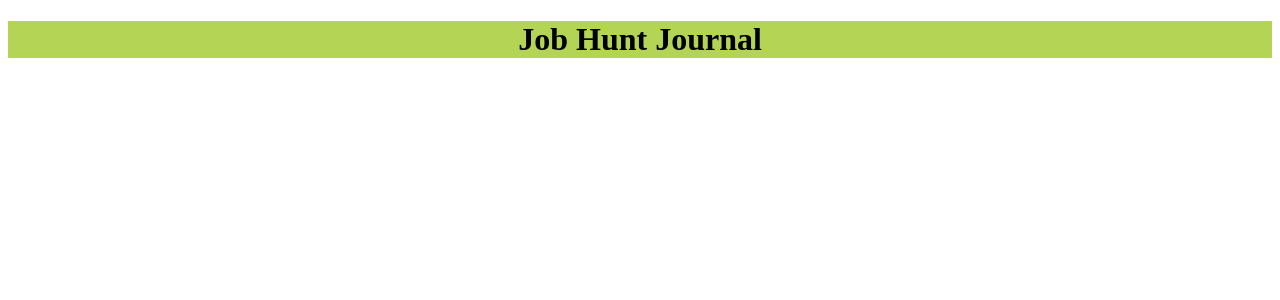
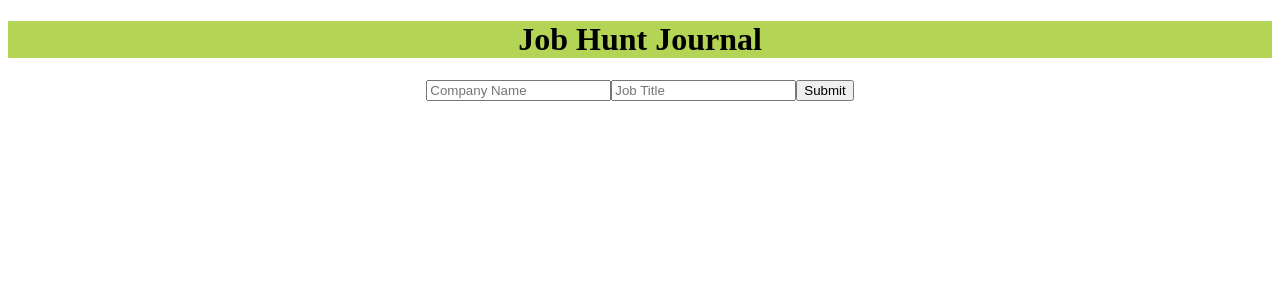
Before and after one commit to SitcomSaxophone/Job_Journal, a React (Create React App) app: page / in a window 1280 px wide. Shown: the top 300 px of the page. Built offline with nearby package versions, Linux system fonts and the light colour scheme.

Commit message:
AddJobForm created | handle functions added

```diff
--- /dev/null
+++ b/src/components/AddJobForm/AddJobForm.js
@@ -0,0 +1,47 @@
+import React, { Component } from 'react';
+
+class AddJobForm extends Component {
+
+    state = {
+        jobToAdd: {
+            company: '',
+            title: '',
+        }
+    }
+
+    handleChangeFor = property => event => {
+        this.setState({
+            jobToAdd: {
+                ...this.state.jobToAdd,
+                [property]: event.target.value,
+            },
+        });
+    }
+
+    handleAddNewJob = event => {
+        event.preventDefault();
+        console.log(this.state.jobToAdd);
+    }
+
+    render() {
+        return (
+            <div>
+                <form onSubmit={this.handleAddNewJob}>
+                    <input
+                        placeholder="Company Name"
+                        value={this.state.jobToAdd.company}
+                        onChange={this.handleChangeFor('company')}
+                    />
+                    <input
+                        placeholder="Job Title"
+                        value={this.state.jobToAdd.title}
+                        onChange={this.handleChangeFor('title')}
+                    />
+                    <input type="submit" name="Submit"/>
+                </form>
+            </div>
+        )
+    }
+}
+
+export default AddJobForm;
--- a/src/components/App/App.js
+++ b/src/components/App/App.js
@@ -1,12 +1,14 @@
 import React, { Component } from 'react';
 import './App.css';
 import Header from '../Header/Header';
+import AddJobForm from '../AddJobForm/AddJobForm';
 
 class App extends Component {
   render() {
     return (
       <div className="App">
         <Header/>
+        <AddJobForm/>
       </div>
     );
   }
```
